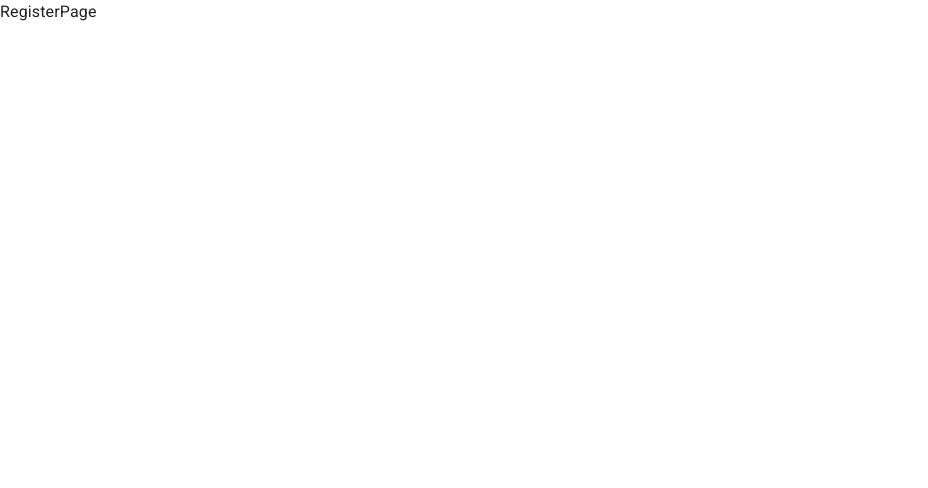
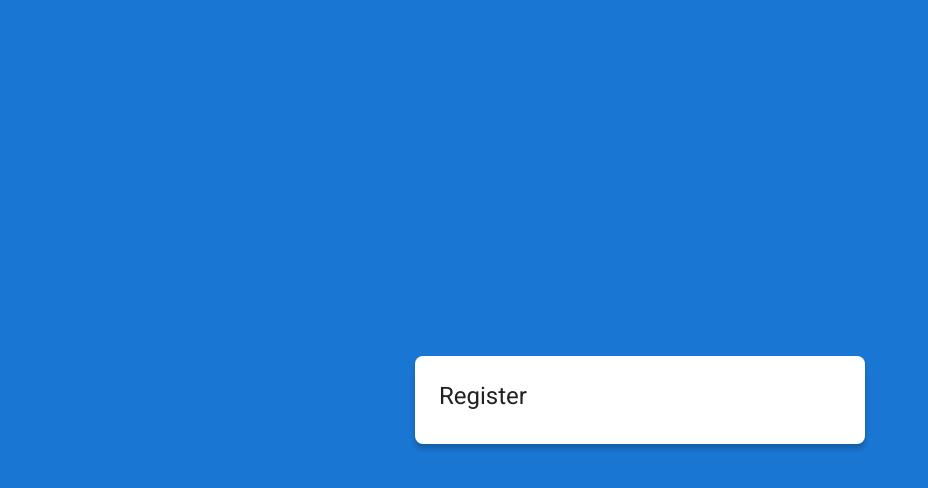
Before and after one commit to issyrivas17/Journal-app-vite, a React (Vite) app: page /auth/register in a window 1280 px wide. Shown: the top 488 px of the page, without its empty margins (0-928 px from the left). Built offline with nearby package versions, Linux system fonts and the light colour scheme.

Commit message:
Se inicia el diseño de registerpage

```diff
--- a/src/auth/pages/RegisterPage.jsx
+++ b/src/auth/pages/RegisterPage.jsx
@@ -1,7 +1,10 @@
+import { AuthLayout } from "../layout/AuthLayout"
 
 
 export const RegisterPage = () => {
   return (
-    <div>RegisterPage</div>
+    <AuthLayout title= "Register">
+
+    </AuthLayout>
   )
 }
```
